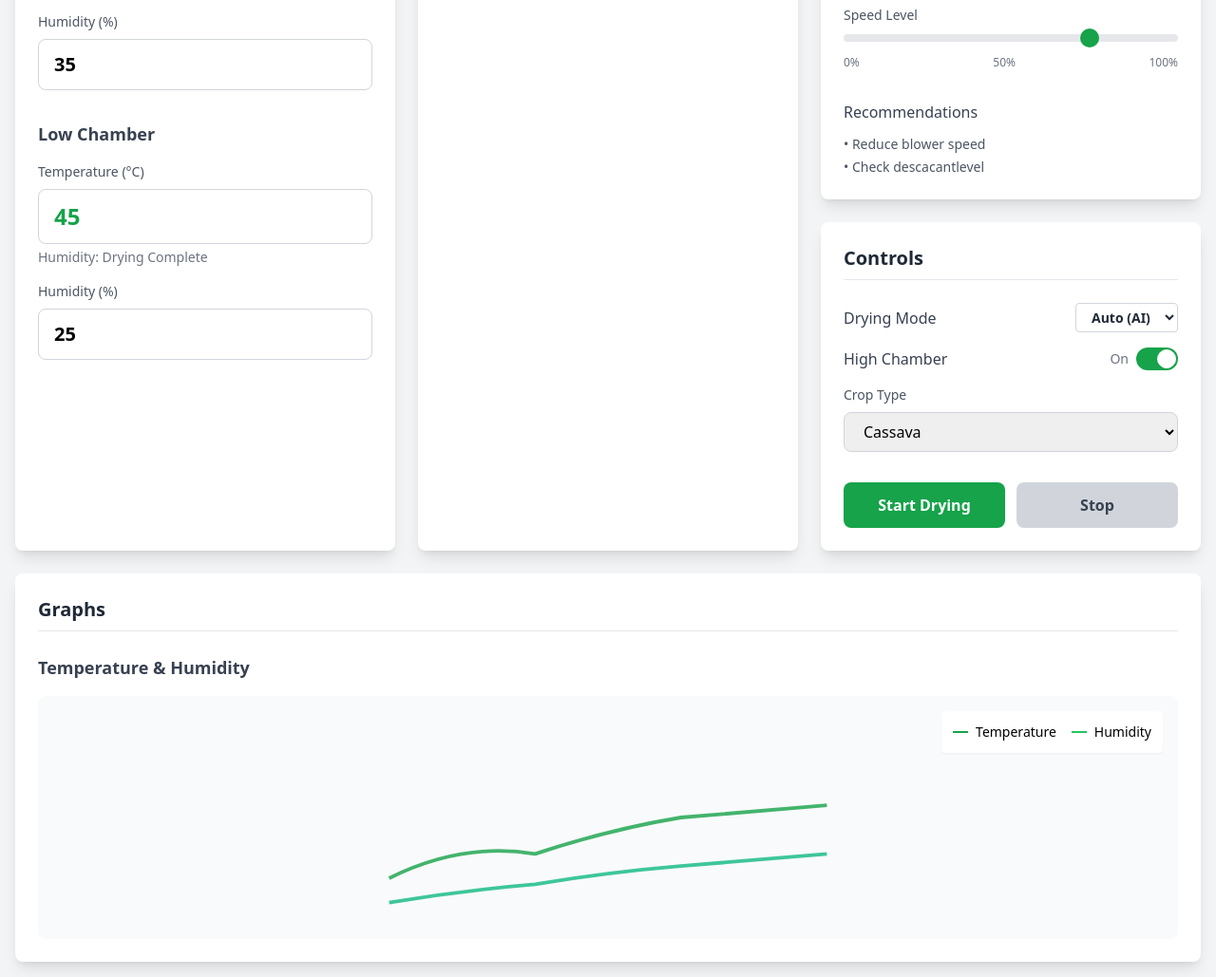
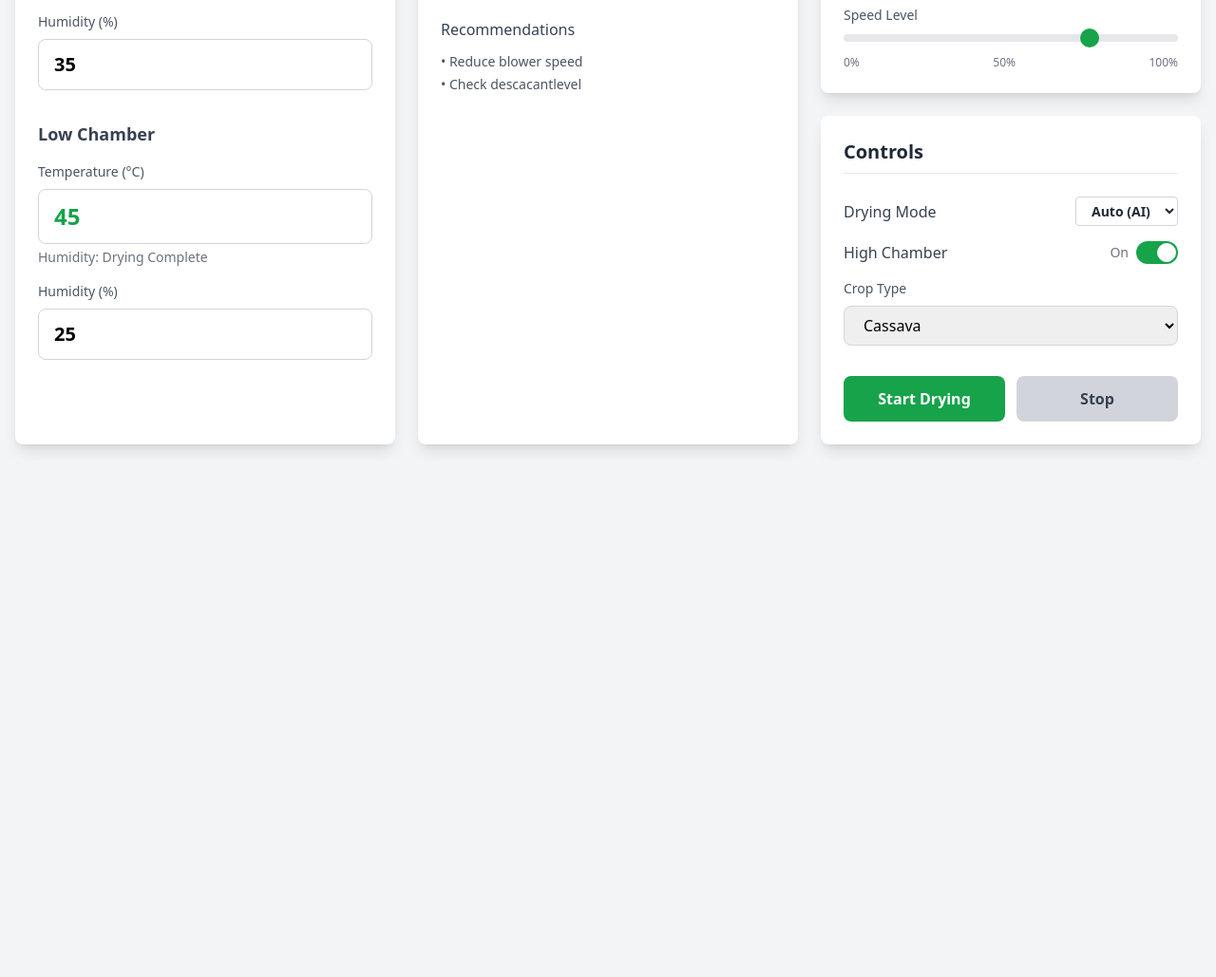
Before and after one commit to rhedwan/Mide, a plain HTML site: page index.html in a window 1280 px wide. Shown: the part 385-1414 px from the top of the page at 95% size. After the commit the page ends 869 px from the top, so only its background shows below. Drawn offline with nearby package versions, Linux system fonts and the light colour scheme.

Commit message:
Refactor recommendations section in index.html: moved to a new position and removed the graphs section for a cleaner layout.

```diff
--- a/index.html
+++ b/index.html
@@ -122,6 +122,14 @@
                         <span class="text-gray-700">Crop Profile Matched: Cassava</span>
                     </div>
                 </div>
+
+                <div class="pt-4">
+                    <h3 class="text-gray-700 font-medium mb-3">Recommendations</h3>
+                    <ul class="text-sm text-gray-600 space-y-1">
+                        <li>• Reduce blower speed</li>
+                        <li>• Check descacantlevel</li>
+                    </ul>
+                </div>
             </div>
 
             <!-- Controls -->
@@ -179,13 +187,7 @@
                             </div>
                         </div>
 
-                        <div class="pt-4">
-                            <h3 class="text-gray-700 font-medium mb-3">Recommendations</h3>
-                            <ul class="text-sm text-gray-600 space-y-1">
-                                <li>• Reduce blower speed</li>
-                                <li>• Check descacantlevel</li>
-                            </ul>
-                        </div>
+
                     </div>
                 </div>
 
@@ -241,39 +243,7 @@
             </div>
         </div>
 
-        <!-- Graphs Section -->
-        <div class="bg-white rounded-lg shadow-lg p-6">
-            <h2 class="text-xl font-bold text-gray-800 mb-6 border-b pb-2">Graphs</h2>
-            <h3 class="text-lg font-semibold text-gray-700 mb-4">Temperature & Humidity</h3>
 
-            <!-- Graph placeholder -->
-            <div class="h-64 bg-gray-50 rounded-lg flex items-center justify-center relative overflow-hidden">
-                <!-- Simulated graph lines -->
-                <svg class="absolute inset-0 w-full h-full" viewBox="0 0 400 200">
-                    <!-- Temperature line (green) -->
-                    <path d="M 20 150 Q 80 120 140 130 Q 200 110 260 100 Q 320 95 380 90" stroke="#16A34A"
-                        stroke-width="3" fill="none" class="opacity-80" />
-
-                    <!-- Humidity line (green) -->
-                    <path d="M 20 170 Q 80 160 140 155 Q 200 145 260 140 Q 320 135 380 130" stroke="#10B981"
-                        stroke-width="3" fill="none" class="opacity-80" />
-                </svg>
-
-                <!-- Legend -->
-                <div class="absolute top-4 right-4 bg-white p-3 rounded shadow-sm">
-                    <div class="flex items-center space-x-4 text-sm">
-                        <div class="flex items-center">
-                            <div class="w-4 h-0.5 bg-green-custom mr-2"></div>
-                            <span>Temperature</span>
-                        </div>
-                        <div class="flex items-center">
-                            <div class="w-4 h-0.5 bg-green-500 mr-2"></div>
-                            <span>Humidity</span>
-                        </div>
-                    </div>
-                </div>
-            </div>
-        </div>
     </div>
 
     <style>
```
